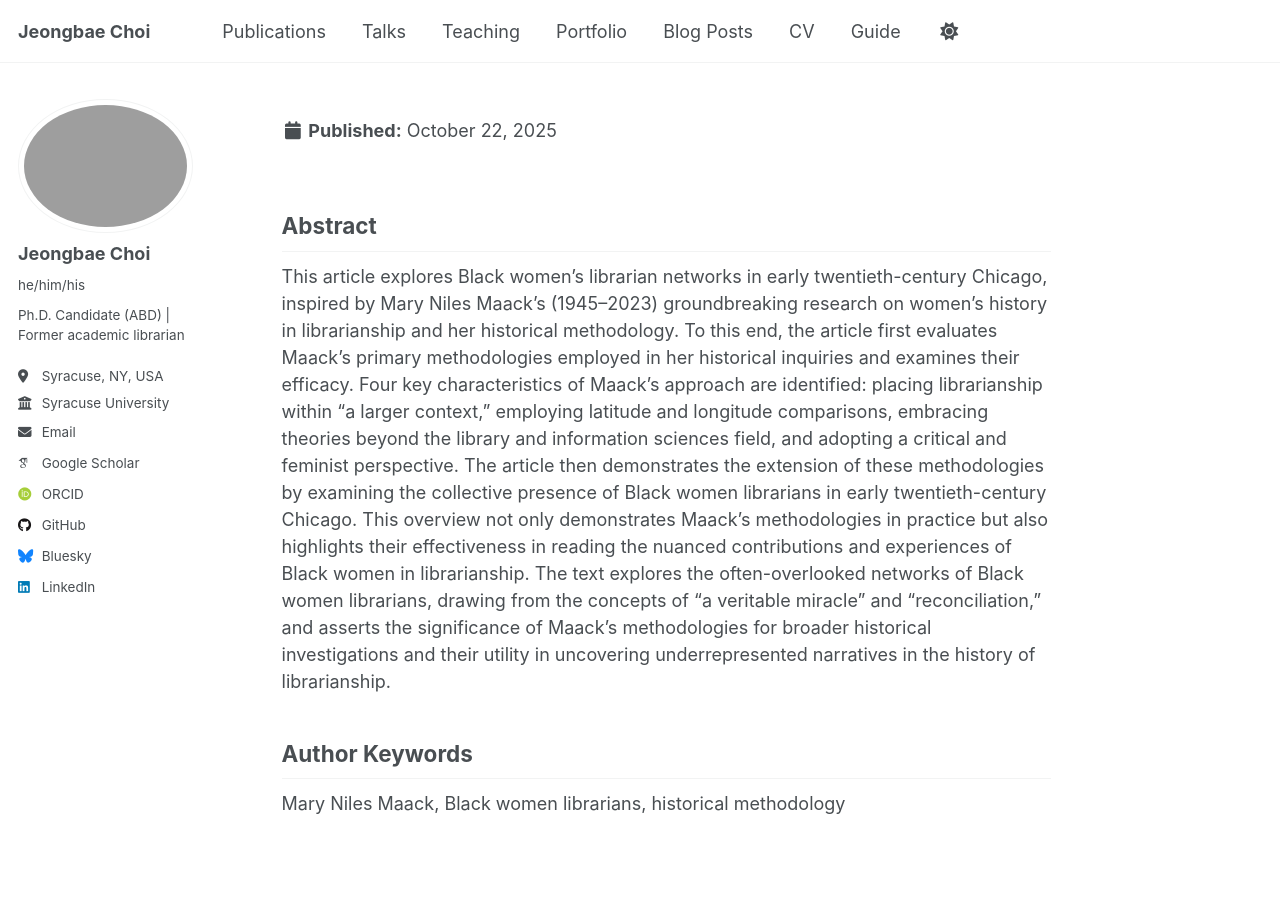
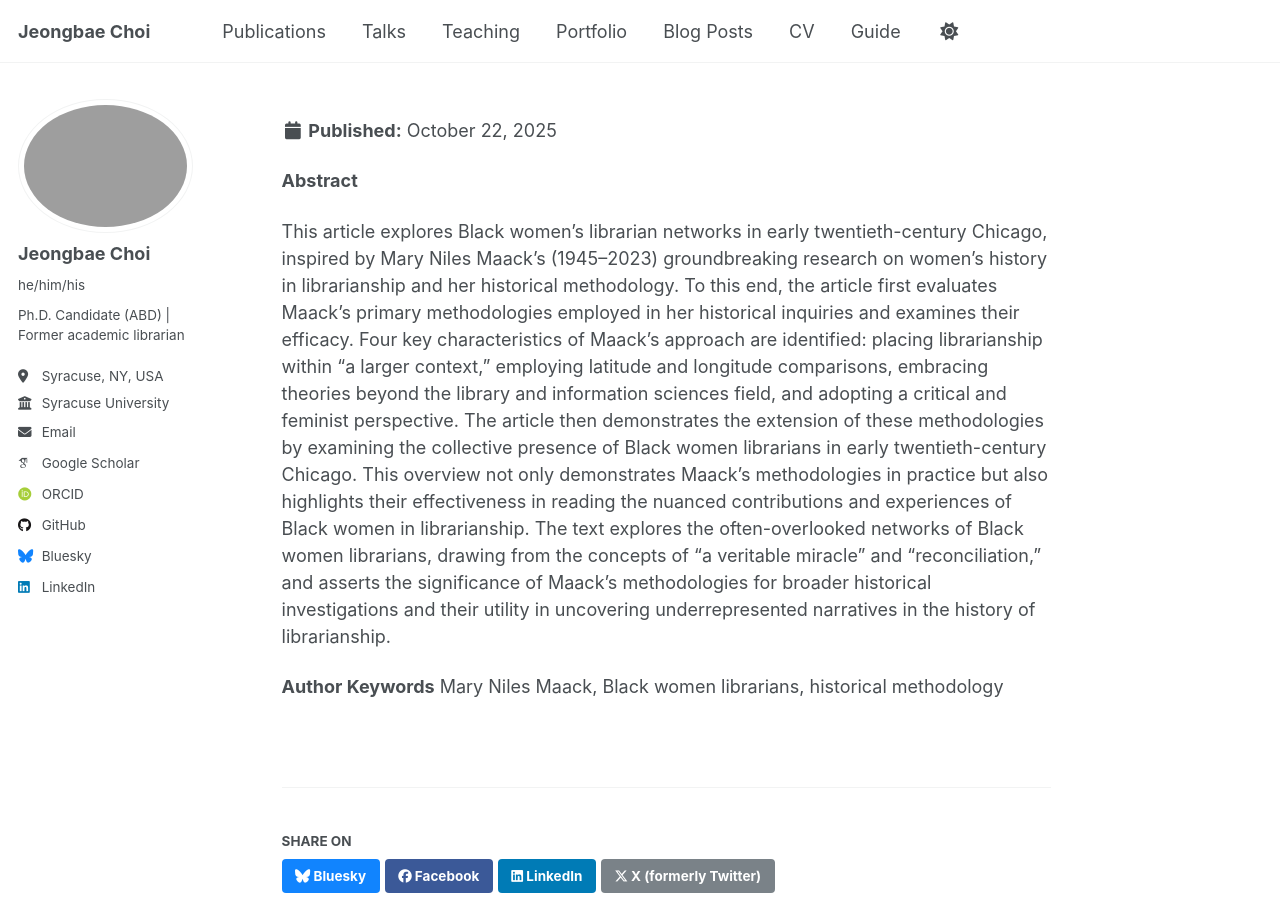
Before and after one commit to JeongbaeChoi/jeongbaechoi.github.io, a Jekyll site: the page built from _publications/A01-2024-11.md, in a window 1280 px wide and 900 px high. Built offline with Jekyll 4.4.1, drawn with Linux system fonts in a browser that asks for light colours; some web fonts are replaced; a script that is not in the unit is left out.

Commit message:
Update A01-2024-11.md

```diff
--- a/_publications/A01-2024-11.md
+++ b/_publications/A01-2024-11.md
@@ -11,11 +11,9 @@ paperurl: 'https://doi.org/10.1353/lib.2024.a944673'
 citation: 'Gray, L., & Choi, J. (2024). Veritable Miracle: Situating Black Women Librarian Networks within a Feminist Historical Paradigm. Library Trends, 72(3), 426-444.'
 ---
 
-Abstract
----
+**Abstract**
 
 This article explores Black women's librarian networks in early twentieth-century Chicago, inspired by Mary Niles Maack's (1945–2023) groundbreaking research on women's history in librarianship and her historical methodology. To this end, the article first evaluates Maack's primary methodologies employed in her historical inquiries and examines their efficacy. Four key characteristics of Maack's approach are identified: placing librarianship within "a larger context," employing latitude and longitude comparisons, embracing theories beyond the library and information sciences field, and adopting a critical and feminist perspective. The article then demonstrates the extension of these methodologies by examining the collective presence of Black women librarians in early twentieth-century Chicago. This overview not only demonstrates Maack's methodologies in practice but also highlights their effectiveness in reading the nuanced contributions and experiences of Black women in librarianship. The text explores the often-overlooked networks of Black women librarians, drawing from the concepts of "a veritable miracle" and "reconciliation," and asserts the significance of Maack's methodologies for broader historical investigations and their utility in uncovering underrepresented narratives in the history of librarianship.
 
-Author Keywords
----
+**Author Keywords**
 Mary Niles Maack, Black women librarians, historical methodology
```
